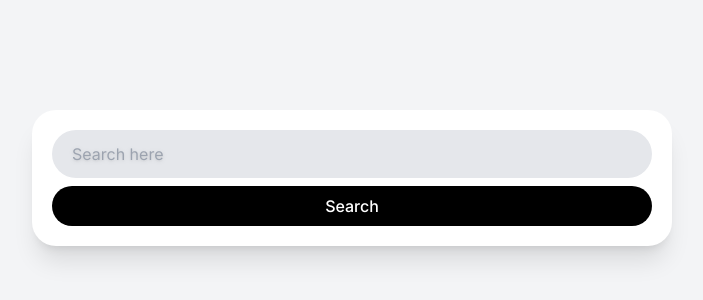
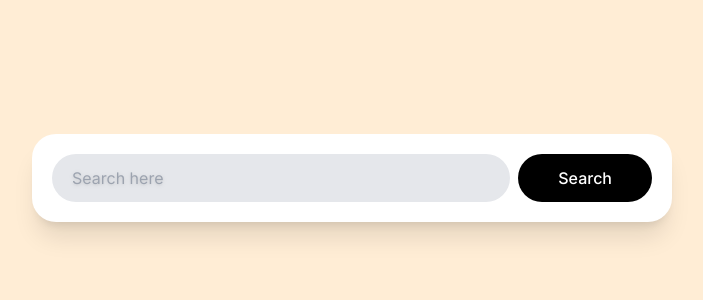
Before and after one commit to jasongoose/carrot-market-reloaded, a Next.js app: page /tailwind in a window 1280 px wide. Shown: the part 222-522 px from the top of the page, without its empty margins (288-991 px from the left). Built offline with nearby package versions, Linux system fonts and the light colour scheme.

Commit message:
responsive modifier(break point) 적용

```diff
--- a/app/tailwind/page.tsx
+++ b/app/tailwind/page.tsx
@@ -3,7 +3,7 @@ import SearchInput from "@/components/search-input";
 
 export default function Page() {
   return (
-    <main className="flex items-center justify-center h-screen p-5 bg-gray-100 dark:bg-gray-700">
+    <main className="flex items-center justify-center h-screen p-5 bg-gray-100 dark:bg-gray-700 sm:bg-red-100  md:bg-green-100 lg:bg-cyan-100 xl:bg-orange-100">
        {/* <Card /> */}
        <SearchInput />
     </main>
--- a/components/search-input.tsx
+++ b/components/search-input.tsx
@@ -1,9 +1,9 @@
 export default function SearchInput() {
   return (
     <div className="w-full max-w-screen-sm">
-      <div className="flex flex-col gap-2 p-5 bg-white shadow-xl rounded-3xl dark:bg-gray-600">
+      <div className="flex flex-col gap-2 p-5 bg-white shadow-xl rounded-3xl dark:bg-gray-600 md:flex-row">
         <input className="w-full h-12 pl-5 transition-shadow bg-gray-200 rounded-full outline-none ring ring-transparent focus:ring-orange-500 focus:ring-offset-2 placeholder:drop-shadow" type="text" placeholder="Search here"/>
-        <button className="py-2 font-medium text-white transition-transform bg-black rounded-full outline-none active:scale-90 focus:scale-90">Search</button>
+        <button className="py-2 font-medium text-white transition-transform bg-black rounded-full outline-none active:scale-90 focus:scale-90 md:px-10">Search</button>
       </div>
     </div>
   )
```
